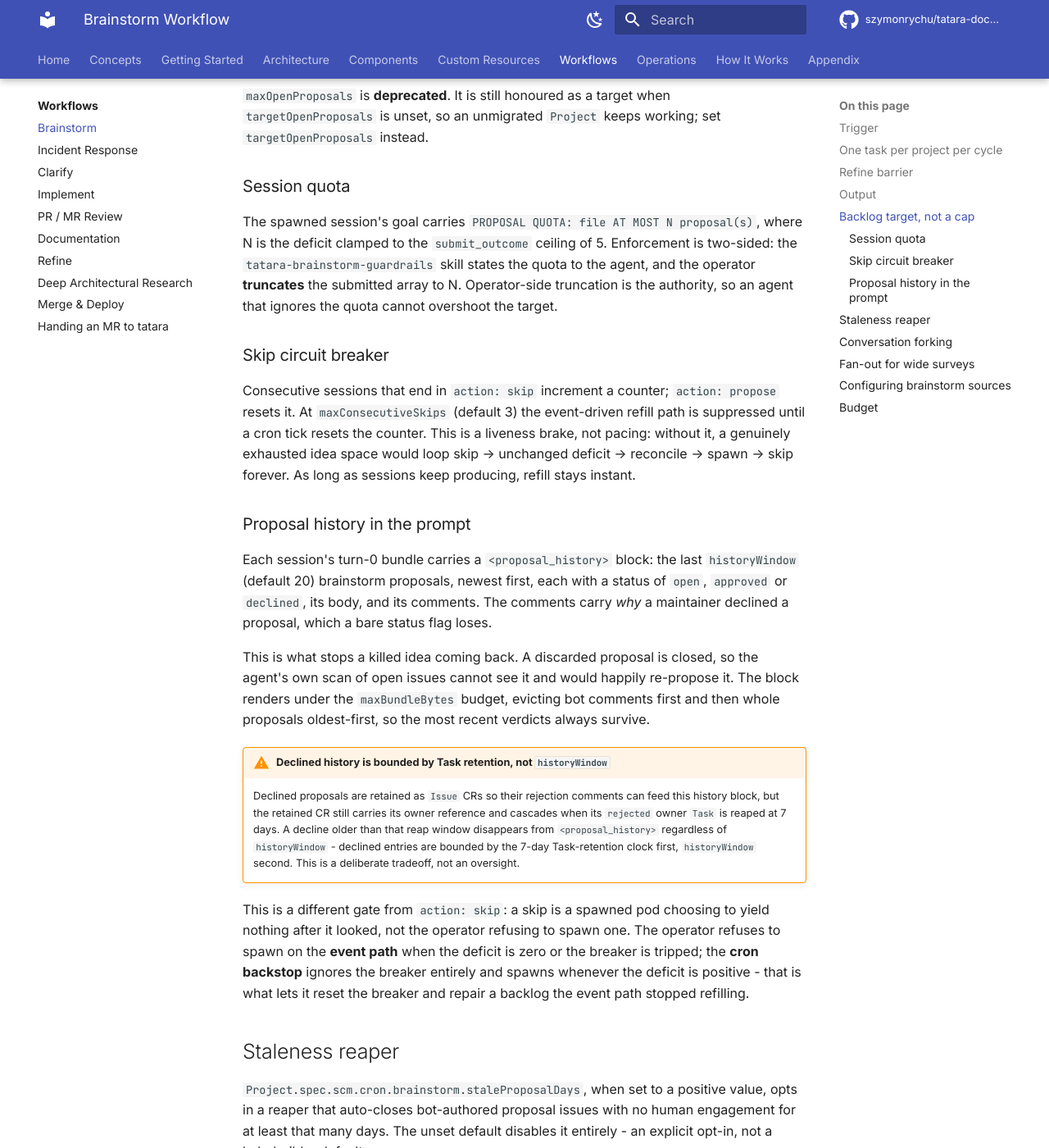
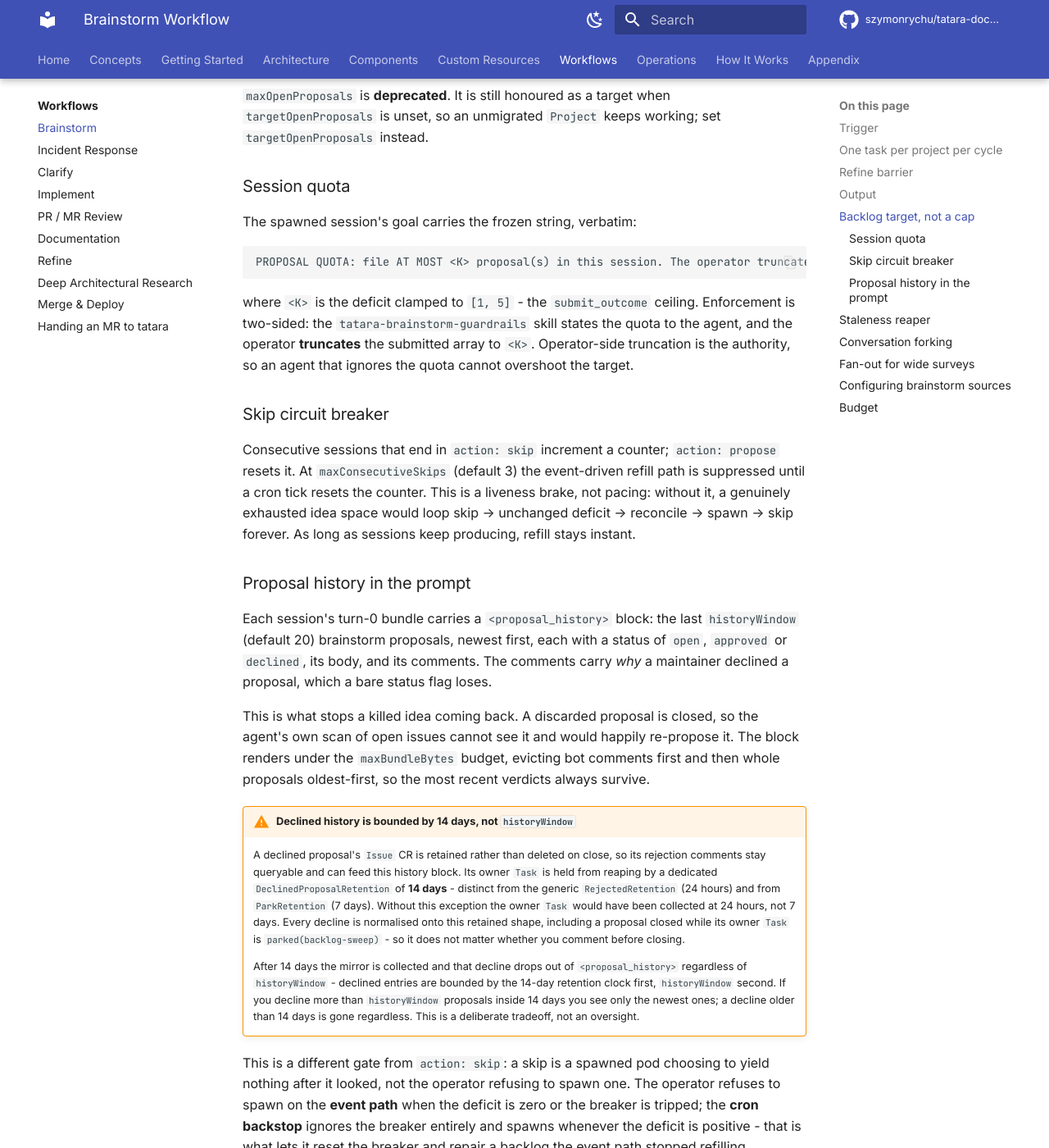
Before and after one commit to szymonrychu/tatara-documentation, an MkDocs documentation site: the page built from docs/workflows/brainstorm.md, in a window 1280 px wide and 1400 px high, scrolled down 2436 px. Shown: the whole window at 82% size. Built offline with MkDocs 1.6.1 and Material for MkDocs 9.7.7, drawn with Linux system fonts in a browser that asks for light colours; comment, search, counter and statistics services are not loaded; the version menu is left out.

Commit message:
docs: fix declined-history retention window and quote quota string in full
Declined-proposal retention is governed by DeclinedProposalRetention (14
days), not the 7-day ParkRetention this page previously described. Rewrote
the warning box to name the correct mechanism and number. Also quote the
frozen PROPOSAL QUOTA string verbatim (both sentences) instead of a
truncated paraphrase, and state the deficit clamp as [1, 5] rather than
only its ceiling.

change_significance: patch

````diff
--- a/docs/workflows/brainstorm.md
+++ b/docs/workflows/brainstorm.md
@@ -104,12 +104,17 @@ delivery lag and search-index staleness cannot cause a double-create.
 
 ### Session quota
 
-The spawned session's goal carries `PROPOSAL QUOTA: file AT MOST N proposal(s)`,
-where N is the deficit clamped to the `submit_outcome` ceiling of 5. Enforcement
-is two-sided: the `tatara-brainstorm-guardrails` skill states the quota to the
-agent, and the operator **truncates** the submitted array to N. Operator-side
-truncation is the authority, so an agent that ignores the quota cannot overshoot
-the target.
+The spawned session's goal carries the frozen string, verbatim:
+
+```
+PROPOSAL QUOTA: file AT MOST <K> proposal(s) in this session. The operator truncates anything beyond <K>.
+```
+
+where `<K>` is the deficit clamped to `[1, 5]` - the `submit_outcome` ceiling.
+Enforcement is two-sided: the `tatara-brainstorm-guardrails` skill states the
+quota to the agent, and the operator **truncates** the submitted array to `<K>`.
+Operator-side truncation is the authority, so an agent that ignores the quota
+cannot overshoot the target.
 
 ### Skip circuit breaker
 
@@ -134,13 +139,22 @@ it. The block renders under the `maxBundleBytes` budget, evicting bot comments
 first and then whole proposals oldest-first, so the most recent verdicts always
 survive.
 
-!!! warning "Declined history is bounded by Task retention, not `historyWindow`"
-    Declined proposals are retained as `Issue` CRs so their rejection comments
-    can feed this history block, but the retained CR still carries its owner
-    reference and cascades when its `rejected` owner `Task` is reaped at 7
-    days. A decline older than that reap window disappears from
+!!! warning "Declined history is bounded by 14 days, not `historyWindow`"
+    A declined proposal's `Issue` CR is retained rather than deleted on close,
+    so its rejection comments stay queryable and can feed this history block.
+    Its owner `Task` is held from reaping by a dedicated
+    `DeclinedProposalRetention` of **14 days** - distinct from the generic
+    `RejectedRetention` (24 hours) and from `ParkRetention` (7 days). Without
+    this exception the owner `Task` would have been collected at 24 hours, not
+    7 days. Every decline is normalised onto this retained shape, including a
+    proposal closed while its owner `Task` is `parked(backlog-sweep)` - so it
+    does not matter whether you comment before closing.
+
+    After 14 days the mirror is collected and that decline drops out of
     `<proposal_history>` regardless of `historyWindow` - declined entries are
-    bounded by the 7-day Task-retention clock first, `historyWindow` second.
+    bounded by the 14-day retention clock first, `historyWindow` second. If
+    you decline more than `historyWindow` proposals inside 14 days you see
+    only the newest ones; a decline older than 14 days is gone regardless.
     This is a deliberate tradeoff, not an oversight.
 
 This is a different gate from `action: skip`: a skip is a spawned pod choosing to yield nothing
````
